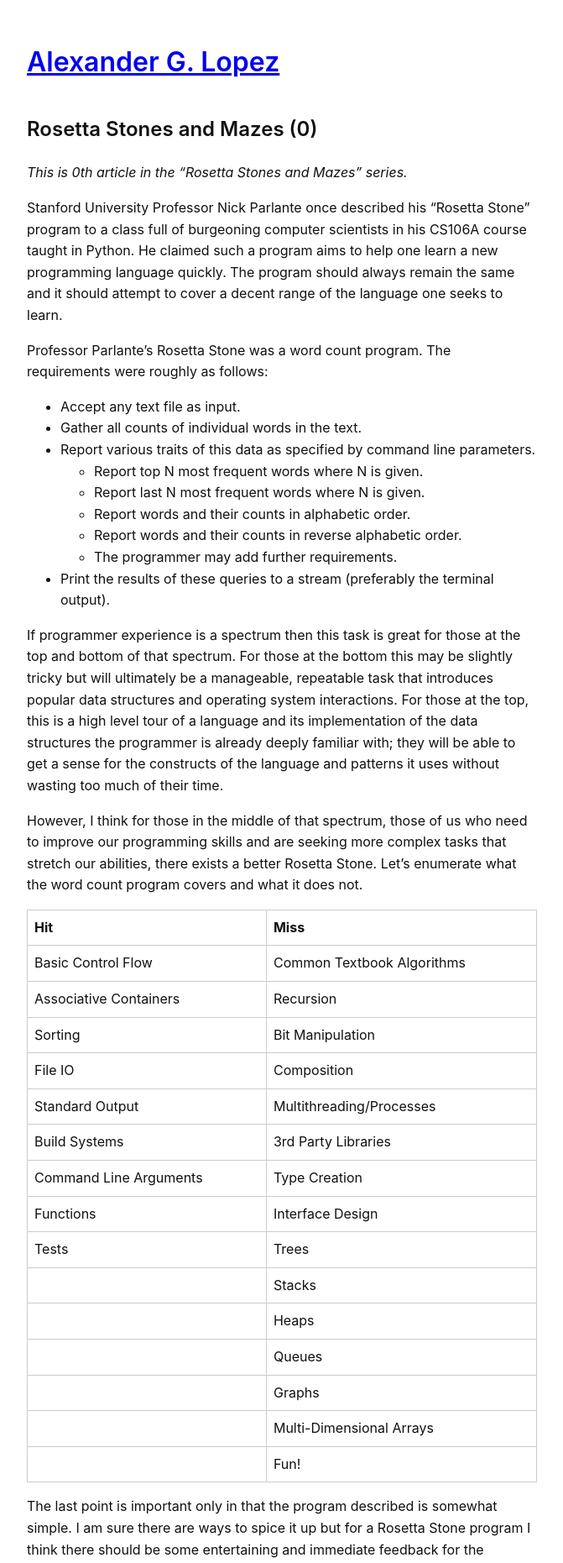
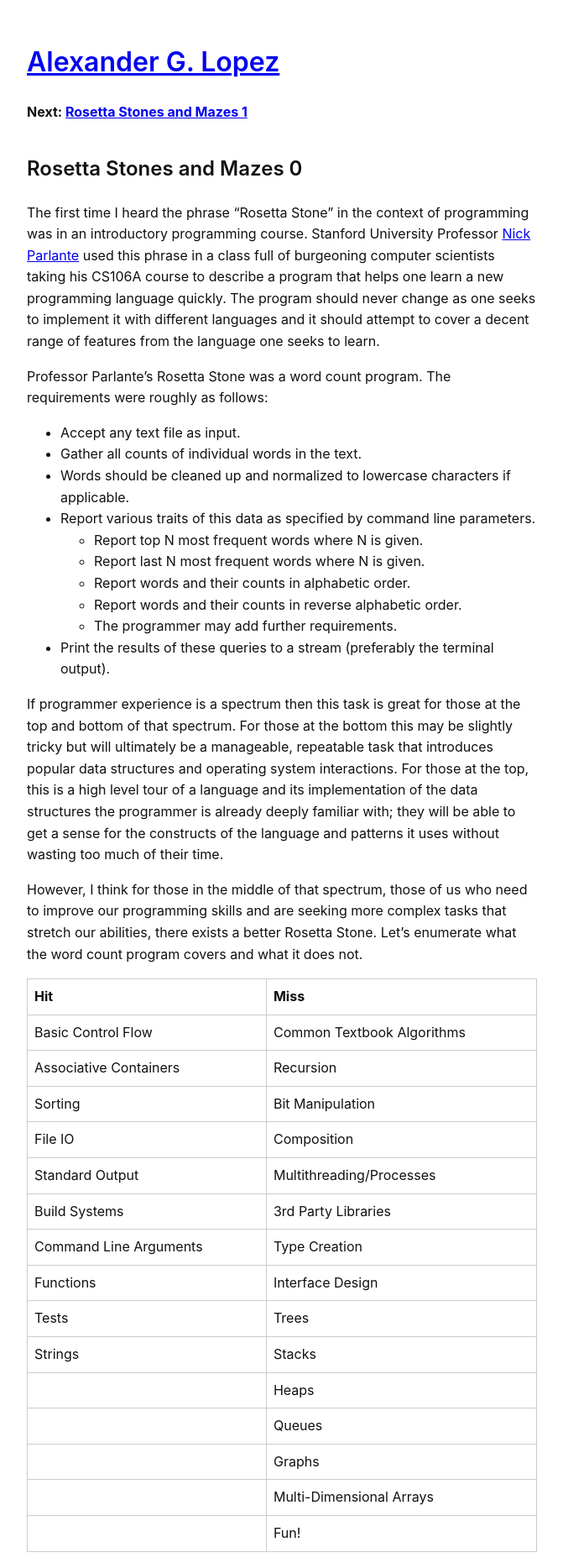
Before and after one commit to agl-alexglopez/agl-alexglopez.github.io, a Jekyll site: the page built from _posts/2025-08-01-rosetta-stones-and-mazes-0.md, in a window 1280 px wide. Shown: the top 1861 px of the page at 84% size, without its empty margins (304-975 px from the left). Built offline with Jekyll 4.4.1, drawn with Linux system fonts in a browser that asks for light colours; some web fonts are replaced; our own code applies the rules of GitHub Pages for plain Markdown files; some of the changed text lies outside the part shown.

Commit message:
figure out series and links

```diff
--- /dev/null
+++ b/_includes/series-nav.html
@@ -0,0 +1,22 @@
+{% if page.series %}
+    {% assign series-posts = site.posts | reverse | where: 'series', page.series %}
+    {% for post in series-posts %}
+      {% if post.url == page.url %}
+        {% assign prev_post_index = forloop.index | minus: 1 %}
+        {% assign curr_post_index = forloop.index %}
+        {% assign next_post_index = forloop.index | plus: 1 %}
+      {% endif %}
+    {% endfor %}
+
+    <p>
+    {% for post in series-posts %}
+      {% if prev_post_index == forloop.index %}
+      <strong>Previous: <a class="btn" rel="prev" href="{{ site.baseurl }}{{ post.url }}">{{ post.title }}</a></strong>
+      {% endif %}
+
+      {% if next_post_index == forloop.index %}
+      <strong>Next: <a class="btn" rel="next" href="{{ site.baseurl }}{{ post.url }}">{{ post.title }}</a></strong>
+      {% endif %}
+    {% endfor %}
+    </p>
+{% endif %}
--- /dev/null
+++ b/_layouts/post.html
@@ -0,0 +1,26 @@
+<!DOCTYPE html>
+<html lang="en">
+<head>
+  <meta charset="utf-8">
+  <meta name="viewport" content="width=device-width,initial-scale=1">
+  <!-- Your CSS -->
+  <link rel="stylesheet" href="{{ '/assets/css/style.css' | relative_url }}">
+  <!-- Rouge syntax highlighting theme -->
+  <link rel="stylesheet" href="{{ '/assets/css/syntax.css'  | relative_url }}">
+</head>
+<body>
+  <header>
+    <h1><a href="{{ '/' | relative_url }}">{{ site.title }}</a></h1>
+    {% include series-nav.html %}
+  </header>
+
+  <main>
+    {{ content }}
+  </main>
+
+  <footer>
+    {% include series-nav.html %}
+    <p>© {{ site.time | date: '%Y' }} {{ site.title }}</p>
+  </footer>
+</body>
+</html>
--- a/_posts/2025-08-01-rosetta-stones-and-mazes-0.md
+++ b/_posts/2025-08-01-rosetta-stones-and-mazes-0.md
@@ -1,18 +1,19 @@
 ---
-title: Rosetta Stones and Mazes (0)
+layout: post
+title: "Rosetta Stones and Mazes 0"
 date: 2025-08-01
+series: "Rosetta Stones and Mazes"
 ---
 
-## Rosetta Stones and Mazes (0)
+## Rosetta Stones and Mazes 0
 
-*This is 0th article in the "Rosetta Stones and Mazes" series.*
-
-Stanford University Professor Nick Parlante once described his "Rosetta Stone" program to a class full of burgeoning computer scientists in his CS106A course taught in Python. He claimed such a program aims to help one learn a new programming language quickly. The program should always remain the same and it should attempt to cover a decent range of the language one seeks to learn.
+The first time I heard the phrase "Rosetta Stone" in the context of programming was in an introductory programming course. Stanford University Professor [Nick Parlante](https://cs.stanford.edu/people/nick/) used this phrase in a class full of burgeoning computer scientists taking his CS106A course to describe a program that helps one learn a new programming language quickly. The program should never change as one seeks to implement it with different languages and it should attempt to cover a decent range of features from the language one seeks to learn.
 
 Professor Parlante's Rosetta Stone was a word count program. The requirements were roughly as follows:
 
 - Accept any text file as input.
 - Gather all counts of individual words in the text.
+- Words should be cleaned up and normalized to lowercase characters if applicable.
 - Report various traits of this data as specified by command line parameters.
   - Report top N most frequent words where N is given.
   - Report last N most frequent words where N is given.
@@ -37,7 +38,7 @@ However, I think for those in the middle of that spectrum, those of us who need
 |Command Line Arguments|Type Creation|
 |Functions|Interface Design|
 |Tests|Trees|
-||Stacks|
+|Strings|Stacks|
 ||Heaps|
 ||Queues|
 ||Graphs|
@@ -56,16 +57,20 @@ Wikipedia gives the following definition for a [Maze](https://en.wikipedia.org/w
 
 For the purposes of this article, and those that follow, we will consider unicursal mazes. Specifically, we will be most interested in perfect mazes: mazes for which there are no loops and a path exists between any two locations.
 
-These types of mazes allow us to implement ideas from tree and graph theory which further increases the value of the program. The problem statement for this program is as follows.
+These types of mazes allow us to implement ideas from tree and graph theory which further increases the value of the program for learning purposes. The problem statement for this program is as follows.
 
 - Generate a perfect maze.
-  - The maze dimensions should be allowed to be specified as arguments to the program.
+  - The maze dimensions may be provided at the command line if they differ from the defaults.
   - Minimum and maximum sizes may be chosen by the programmer.
-  - The maze paths and walls should be discernible from the terminal. Choose characters wisely.
+  - The maze paths and walls should be discernible and aesthetically from the terminal. Choose characters wisely.
 - Output the maze building process to the terminal, ideally in real time.
 - Place a start and finish square within the built maze.
 - Output the solving process to the terminal, ideally in real time.
 
-I choose the terminal as the display medium for this program because it is essential to most programming languages' input and output systems. One could choose to create an application with a window for this task, more in the style of game development, but the goal is to quickly get up and running with immediate feedback on the program. The terminal is the simplest tool for such a goal. However, this program could be easily extended to pursue a windowed implementation (remember a high complexity ceiling is a good thing).
+I choose the terminal as the display medium for this program because it is essential to most programming languages' input and output systems. One could choose to create an application with a window for this task, more in the style of game development, but the goal is to quickly get up and running with immediate feedback on the program. The terminal is the simplest tool for such a goal. However, this program could be easily extended to pursue a windowed implementation (remember a high complexity ceiling is a good thing for a Rosetta Stone program).
 
-In the remainder of this series we will explore how to approach this Rosetta Stone program in such a way that we hit all the points from the earlier table. Before continuing the series, now would be a good time to attempt this program. The problem statement is somewhat open ended which leaves plenty of opportunity for creativity and research. After attempting to tackle the problem, explore the remainder of the series for tips on program design choices that maximize the programming language features we encounter.
+## Try for Yourself
+
+In the remainder of this series we will explore how to approach this Rosetta Stone program in such a way that we hit all the points from the earlier table. Before continuing the series, now would be a good time to attempt this program. The problem statement is somewhat open ended which leaves plenty of opportunity for creativity and research.
+
+If you would rather read on, the remainder of articles will not spoil how to implement the algorithms and logic of building and solving a maze. Future articles will simply discuss one possible design approach to maze paths, walls, builders, and solvers such that your implementations are fun and efficient.
--- a/assets/css/style.css
+++ b/assets/css/style.css
@@ -76,3 +76,21 @@ th, td {
   padding: 0.5rem;
   text-align: left;
 }
+
+/* Series Posts Navigation */
+
+.series-nav {
+  display: flex;
+  justify-content: space-between;
+  margin: 2em 0;
+  font-size: 0.9rem;
+}
+
+.series-nav a {
+  text-decoration: none;
+  color: var(--link-color, #0366d6);
+}
+
+.series-nav a:hover {
+  text-decoration: underline;
+}
```
Also changed, not shown: _posts/2025-08-01-rosetta-stones-and-mazes-1.md (added, +38 -0 lines).
